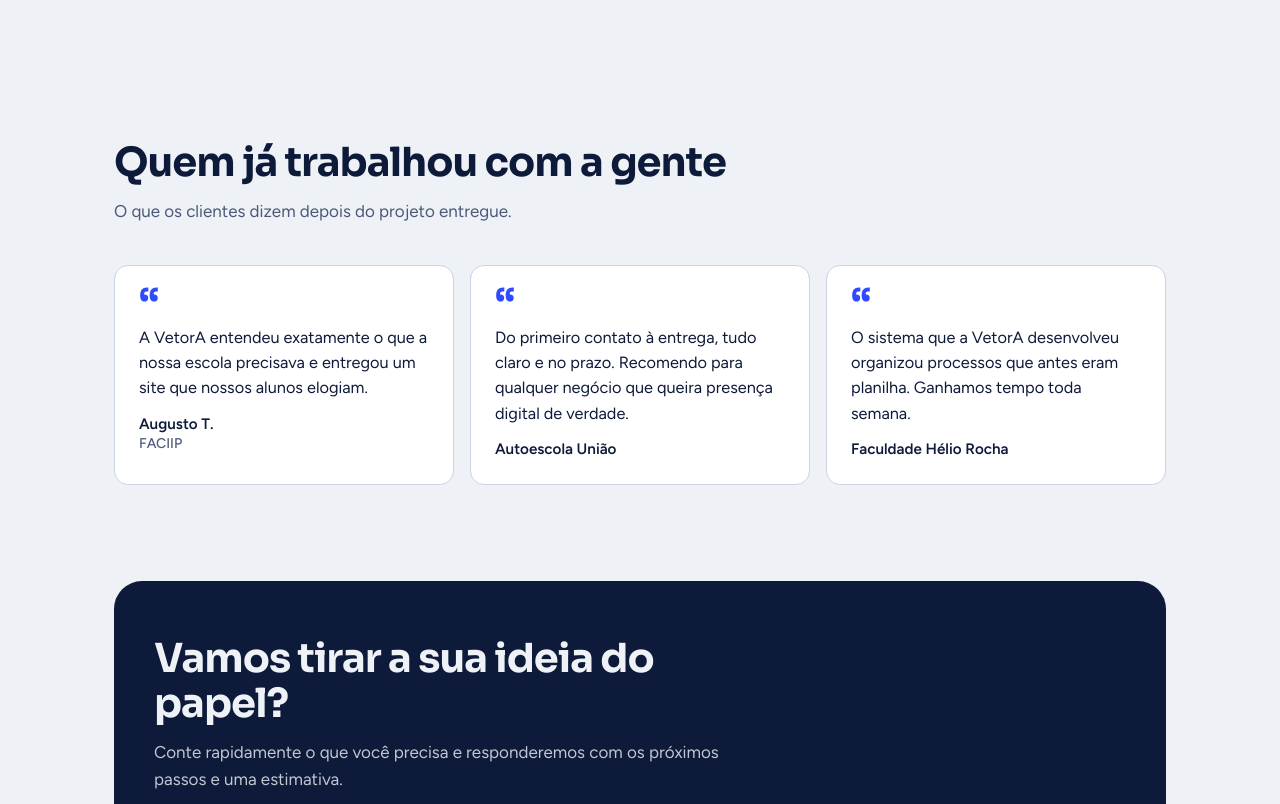
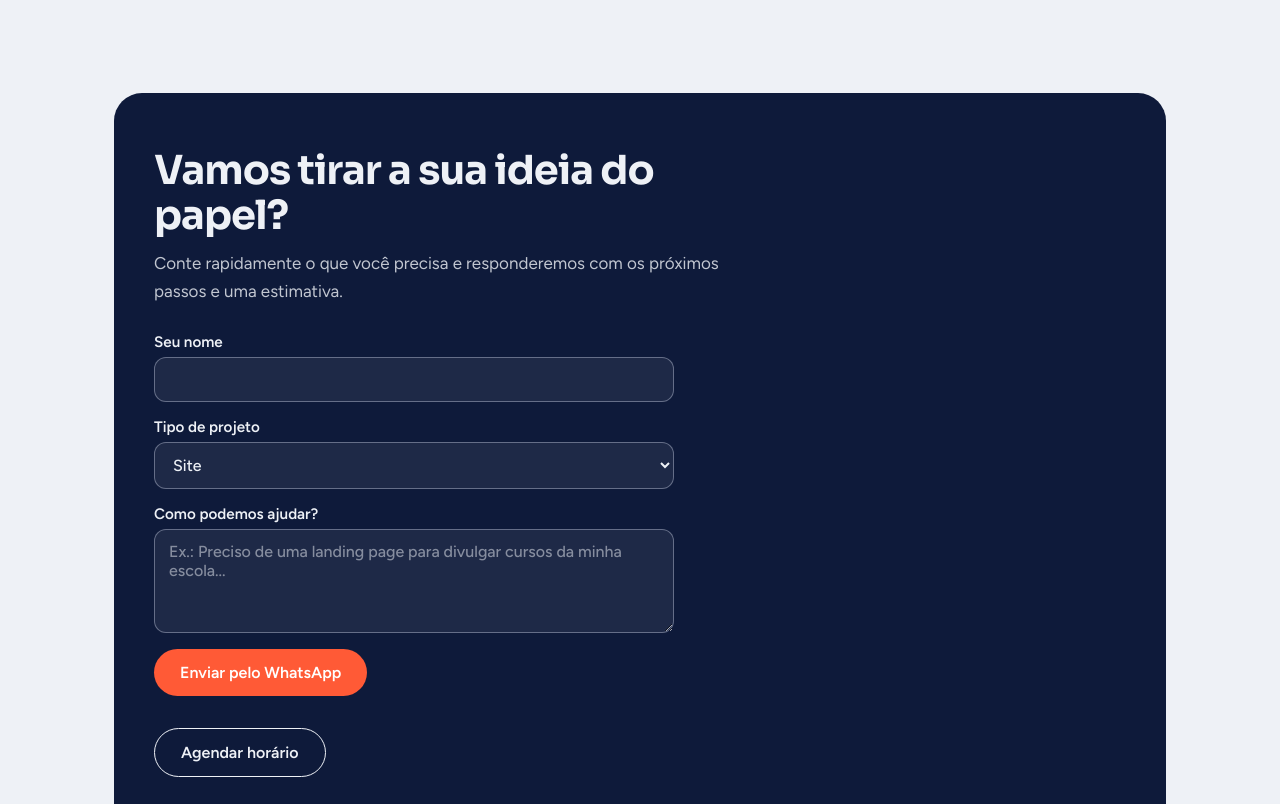
Before and after one commit to vetora-bot/vetora, a plain HTML site: page index.html in a window 1280 px wide. Shown: the part 2449-3253 px from the top of the page. Drawn offline with Linux system fonts and the light colour scheme.

Commit message:
Remover secao de depoimentos

```diff
--- a/css/styles.css
+++ b/css/styles.css
@@ -58,12 +58,6 @@ h2{font:700 clamp(1.7rem,3.4vw,2.5rem)/1.12 var(--head);letter-spacing:-.025em;m
 .clients{display:flex;gap:16px;align-items:stretch}
 .client{flex:1 1 0;min-width:0;background:#fff;border:1px solid var(--line);border-radius:14px;height:104px;display:flex;align-items:center;justify-content:center;padding:14px 18px}
 .client img{display:block;max-width:100%;max-height:100%;width:auto;height:auto;object-fit:contain}
-.quotes{display:grid;grid-template-columns:repeat(3,1fr);gap:16px}
-.quote{margin:0;background:var(--surface);border:1px solid var(--line);border-radius:14px;padding:26px 24px;display:flex;flex-direction:column;gap:14px}
-.quote blockquote{margin:0;font-size:1.02rem;line-height:1.55}
-.quote blockquote::before{content:"\201C";display:block;font:800 2.4rem/0.6 var(--head);color:var(--accent);margin-bottom:10px}
-.quote figcaption{font:600 .95rem var(--body)}
-.quote figcaption span{display:block;font-weight:500;color:var(--muted);font-size:.88rem;margin-top:2px}
 .cta{background:var(--ink);color:var(--bg);border-radius:28px;padding:56px 40px;margin-bottom:72px}
 .cta h2{color:var(--bg);max-width:16em}
 .cta p{color:var(--bg);opacity:.8;max-width:34em;margin:0 0 28px}
@@ -94,7 +88,6 @@ html.js .reveal.in{opacity:1;transform:none}
   .clients{gap:10px}
   .client{height:76px;padding:10px;border-radius:12px}
   .bar .inner{flex-wrap:wrap}
-  .quotes{grid-template-columns:1fr}
 }
 @media (max-width:600px){
   .bar .btn.ghost{padding:9px 14px;font-size:.85rem}
--- a/index.html
+++ b/index.html
@@ -134,25 +134,6 @@ document.documentElement.classList.add('js')})();
     </div>
   </section>
 
-  <section aria-labelledby="depoimentos-t">
-    <h2 id="depoimentos-t" class="reveal">Quem já trabalhou com a gente</h2>
-    <p class="sub reveal">O que os clientes dizem depois do projeto entregue.</p>
-    <div class="quotes reveal">
-      <figure class="quote">
-        <blockquote>A VetorA entendeu exatamente o que a nossa escola precisava e entregou um site que nossos alunos elogiam.</blockquote>
-        <figcaption>Augusto T.<span>FACIIP</span></figcaption>
-      </figure>
-      <figure class="quote">
-        <blockquote>Do primeiro contato à entrega, tudo claro e no prazo. Recomendo para qualquer negócio que queira presença digital de verdade.</blockquote>
-        <figcaption>Autoescola União</figcaption>
-      </figure>
-      <figure class="quote">
-        <blockquote>O sistema que a VetorA desenvolveu organizou processos que antes eram planilha. Ganhamos tempo toda semana.</blockquote>
-        <figcaption>Faculdade Hélio Rocha</figcaption>
-      </figure>
-    </div>
-  </section>
-
   <section id="contato" style="padding-top:24px">
     <div class="cta reveal">
       <h2>Vamos tirar a sua ideia do papel?</h2>
```
